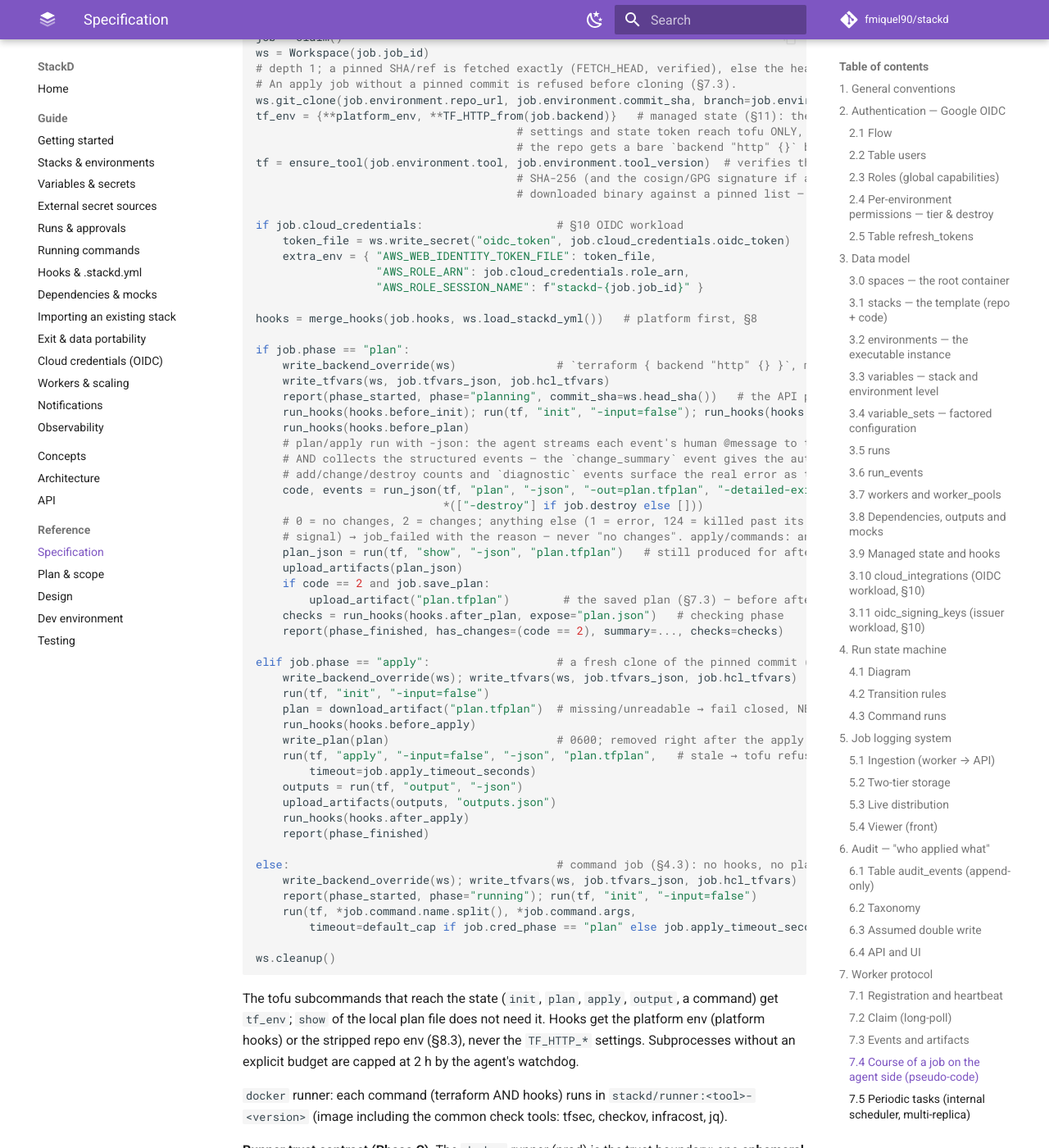
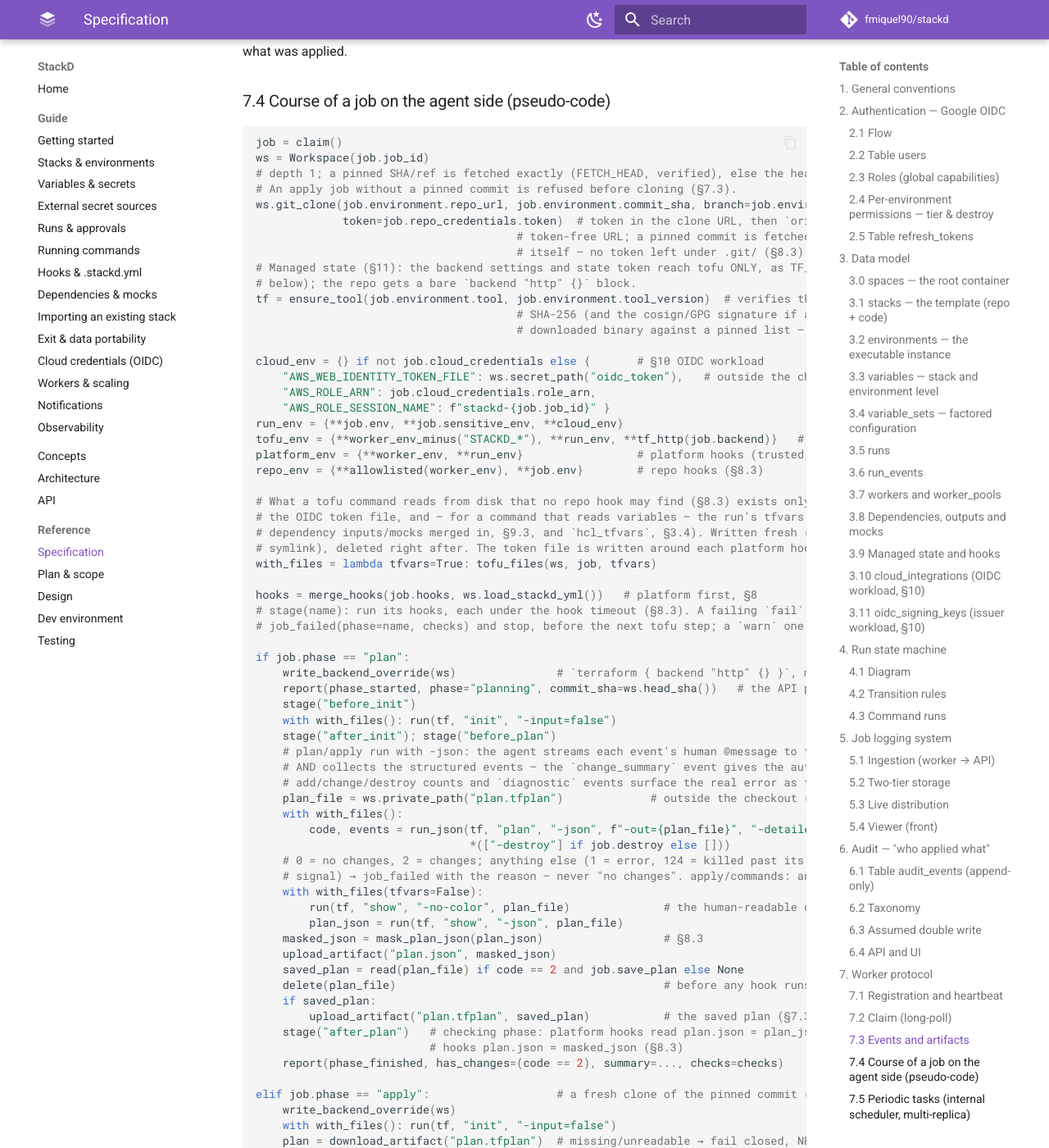
Before and after one commit to fmiquel90/stackd, an MkDocs documentation site: the page built from docs/SPECS.md, in a window 1280 px wide and 1400 px high, scrolled down 21257 px. Shown: the whole window at 82% size. Built offline with MkDocs 1.6.1 and Material for MkDocs 9.7.7, drawn with Linux system fonts in a browser that asks for light colours; comment, search, counter and statistics services are not loaded; some of the changed text lies outside the part shown.

Commit message:
docs(specs): bring the hook and job-flow sections in line with the worker
§5.1 now describes the masked plan.json repo hooks read, instead of the residual leak through the
raw one. The §7.4 pseudo-code now shows what the agent does: tfvars and the OIDC token file
written per tofu call, the tofu/platform/repo environments, the plan file outside the checkout,
the masked plan for repo hooks, a failing hook ending the job at every stage, the origin reset,
and the outputs reported with an after_apply failure. §7.3 gains the same points. §8.3 no longer
promises plan.json "beyond" after_plan: the apply job has none.

Co-Authored-By: Claude Opus 5.5 <noreply@anthropic.com>
Claude-Session: https://claude.ai/code/session_01GnPDxipMbvu5Jz99ykzK9t

```diff
--- a/docs/SPECS.md
+++ b/docs/SPECS.md
@@ -441,7 +441,7 @@ POST /worker/v1/jobs/{id}/logs
 - `seq` strictly increasing per phase → idempotency of retries.
 - `section` distinguishes hooks from the terraform stream (dedicated sections in the viewer).
 - Agent buffer: 1 s / 32 KB. **Masking before sending of ALL the run's sensitive values** — `sensitive_env` *and* the `tfvars` marked `sensitive` (§3.3) — replaced with `***`. The agent builds the masking table from the claim payload, not only from `sensitive_env`.
-- **Residual leak via `plan.json`**: an `after_plan` hook (infracost, jq, script) reads `plan.json`, which contains the variable values. Terraform marks `sensitive` the values it knows as such, but a hook that dumps the raw JSON can re-print a sensitive value to its stdout (and thus to the logs). Mitigations: (a) the value-based masking above also applies to hook stdout; (b) a short or transformed secret (base64, substring) escapes value-based masking — a **documented** limit, do not put exploitable secrets in non-sensitive `tfvars`. The check tools (tfsec/checkov/infracost) do not print values by default.
+- **`plan.json` and hooks**: `tofu show -json` lists the run's variable values in clear, sensitive ones included. **Repo** hooks only ever read a **masked copy** (§8.3): every value tofu marks sensitive and every value of the masking table above replaced by `***`; the uploaded `plan.json` artifact is that copy too. **Platform** hooks (trusted, §8.1) read the raw JSON: one that dumps it can re-print a sensitive value to its stdout, where the value-based masking above still applies. Residual limit: a short or transformed secret (base64, substring) escapes value-based masking — in hook stdout, and in the repo hooks' copy wherever tofu did not mark the value sensitive itself — a **documented** limit, do not put exploitable secrets in non-sensitive `tfvars`. The check tools (tfsec/checkov/infracost) do not print values by default.
 - **Cleartext tripwire (Phase C)**: after a phase, the agent scans the plan (`show -json`) and apply (`output -json`) for any value Stackd treats as sensitive appearing verbatim in a **non-sensitive** output — terraform only redacts outputs the *repo* marked `sensitive = true`, so a sensitive Stackd variable echoed by an unmarked output leaks. On plan it flags the run with a `secret_leak_suspected` **warn** check (config `STACKD_LEAK_TRIPWIRE=fail` aborts the run before any apply); on apply it is warn-only (a masked log line) since the infra has already changed. The tripwire **narrows, does not eliminate**, the leak surface — a transformed secret still escapes value-based detection. The human-readable `show` already relies on terraform's own `(sensitive value)` redaction; only the masked JSON artifact is uploaded.
 - ANSI sequences preserved (color rendering on the front side).
 
@@ -683,12 +683,12 @@ GET /worker/v1/jobs/{id}/artifacts/plan.tfplan          # the apply job's saved
 
 **Saved plan.** What a human confirms is the plan file the plan job made, and the apply applies exactly that file (`tofu apply plan.tfplan`) — never a fresh plan:
 
-- **Upload** (`PUT …/plan.tfplan`, worker-authenticated, the run's worker only): accepted only for a `tracked`/`destroy` run (`409` for a proposed or command run) and only during its plan job (`preparing`/`planning`/`checking`, checked under the run's row lock — `409` afterwards: once planned, the reviewed plan is frozen, for every worker). Capped at 64 MiB (`413`, also while streaming), empty → `400`. The API encrypts it (AES-256-GCM, app key, AAD bound to its S3 key — a plan file holds the run's variable values in clear, sensitive ones included), stores it under `artifacts/{run_id}/plan.tfplan` (§11.3) and records the key on the run (`runs.plan_artifact_key`). The agent uploads it right after `plan`/`show`, **before any `after_plan` hook** (a repo hook can't swap what gets applied).
+- **Upload** (`PUT …/plan.tfplan`, worker-authenticated, the run's worker only): accepted only for a `tracked`/`destroy` run (`409` for a proposed or command run) and only during its plan job (`preparing`/`planning`/`checking`, checked under the run's row lock — `409` afterwards: once planned, the reviewed plan is frozen, for every worker). Capped at 64 MiB (`413`, also while streaming), empty → `400`. The API encrypts it (AES-256-GCM, app key, AAD bound to its S3 key — a plan file holds the run's variable values in clear, sensitive ones included), stores it under `artifacts/{run_id}/plan.tfplan` (§11.3) and records the key on the run (`runs.plan_artifact_key`). The agent makes the plan file outside the checkout, reads it right after `plan`/`show`, deletes it and uploads those bytes **before any `after_plan` hook** (a repo hook can neither swap what gets applied nor read it, §8.3).
 - **Download** (`GET …/plan.tfplan`): only by the worker holding the run, only while the run is `applying` (`409` otherwise — not even the worker that planned it before the apply claim). No saved plan / object missing → `404`; integrity failure (wrong key, tampered or moved blob) → `500`. Never anything else in its place.
-- **Apply job**: clone the pinned commit, `init`, download the saved plan — on any refusal or error the job **fails closed** (`saved plan unavailable, not applied: …`), before the `before_apply` hooks — then `before_apply` hooks, write the plan (`0600`, replacing whatever the checkout has at that path, never through a symlink), `apply -input=false -json plan.tfplan`, delete the file (the `after_apply` repo hooks never see it). tofu itself refuses a saved plan whose state moved since (`Saved plan is stale`) or whose inputs changed (`Mismatch between input and plan variable value`): the run fails with tofu's detail and "trigger a new plan".
+- **Apply job**: clone the pinned commit, `init`, download the saved plan — on any refusal or error the job **fails closed** (`saved plan unavailable, not applied: …`), before the `before_apply` hooks — then `before_apply` hooks (a failing `fail` check fails the job here: nothing is applied, §8.3), write the plan (`0600`, replacing whatever the checkout has at that path, never through a symlink), `apply -input=false -json plan.tfplan` with the run's tfvars present for that command only, delete the file (the `after_apply` repo hooks never see it). tofu itself refuses a saved plan whose state moved since (`Saved plan is stale`) or whose inputs changed (`Mismatch between input and plan variable value`): the run fails with tofu's detail and "trigger a new plan".
 - **Retention**: deleted once the run is terminal (§11.3).
 
-**Commit pinning.** The plan job reports the full SHA it checked out on `phase_started(planning)`. A run triggered without a commit (manual, cascade) is pinned to it; a run whose `commit_sha` is a ref (branch/tag) is re-pinned to the SHA it resolved to; a run already pinned to a full SHA must have checked out exactly that commit — otherwise the API fails it (`commit_mismatch`, audited `run.apply_failed`) and answers `409`. A malformed SHA gets `400`. The apply job is handed the pinned SHA and clones exactly it (shallow `fetch` of that SHA, checkout of `FETCH_HEAD`, verified against `HEAD`), so the apply, its hooks and `output -json` run on the reviewed commit and staleness (§9.6) knows what was applied.
+**Commit pinning.** The plan job reports the full SHA it checked out on `phase_started(planning)`. A run triggered without a commit (manual, cascade) is pinned to it; a run whose `commit_sha` is a ref (branch/tag) is re-pinned to the SHA it resolved to; a run already pinned to a full SHA must have checked out exactly that commit — otherwise the API fails it (`commit_mismatch`, audited `run.apply_failed`) and answers `409`. A malformed SHA gets `400`. The apply job is handed the pinned SHA and clones exactly it (shallow `fetch` of that SHA from the authed URL — `origin` itself points at the token-free URL, §8.3 — checkout of `FETCH_HEAD`, verified against `HEAD`), so the apply, its hooks and `output -json` run on the reviewed commit and staleness (§9.6) knows what was applied.
 
 ### 7.4 Course of a job on the agent side (pseudo-code)
 
@@ -697,54 +697,77 @@ job = claim()
 ws = Workspace(job.job_id)
 # depth 1; a pinned SHA/ref is fetched exactly (FETCH_HEAD, verified), else the head of `branch`.
 # An apply job without a pinned commit is refused before cloning (§7.3).
-ws.git_clone(job.environment.repo_url, job.environment.commit_sha, branch=job.environment.branch)
-tf_env = {**platform_env, **TF_HTTP_from(job.backend)}   # managed state (§11): the backend
-                                       # settings and state token reach tofu ONLY, as TF_HTTP_*;
-                                       # the repo gets a bare `backend "http" {}` block
+ws.git_clone(job.environment.repo_url, job.environment.commit_sha, branch=job.environment.branch,
+             token=job.repo_credentials.token)  # token in the clone URL, then `origin` reset to the
+                                       # token-free URL; a pinned commit is fetched from the authed URL
+                                       # itself — no token left under .git/ (§8.3)
+# Managed state (§11): the backend settings and state token reach tofu ONLY, as TF_HTTP_* (tofu_env
+# below); the repo gets a bare `backend "http" {}` block.
 tf = ensure_tool(job.environment.tool, job.environment.tool_version)  # verifies the checksum
                                        # SHA-256 (and the cosign/GPG signature if available) of the
                                        # downloaded binary against a pinned list — refuse otherwise (supply-chain)
 
-if job.cloud_credentials:                    # §10 OIDC workload
-    token_file = ws.write_secret("oidc_token", job.cloud_credentials.oidc_token)
-    extra_env = { "AWS_WEB_IDENTITY_TOKEN_FILE": token_file,
-                  "AWS_ROLE_ARN": job.cloud_credentials.role_arn,
-                  "AWS_ROLE_SESSION_NAME": f"stackd-{job.job_id}" }
+cloud_env = {} if not job.cloud_credentials else {       # §10 OIDC workload
+    "AWS_WEB_IDENTITY_TOKEN_FILE": ws.secret_path("oidc_token"),   # outside the checkout
+    "AWS_ROLE_ARN": job.cloud_credentials.role_arn,
+    "AWS_ROLE_SESSION_NAME": f"stackd-{job.job_id}" }
+run_env = {**job.env, **job.sensitive_env, **cloud_env}
+tofu_env = {**worker_env_minus("STACKD_*"), **run_env, **tf_http(job.backend)}   # runner contract
+platform_env = {**worker_env, **run_env}                 # platform hooks (trusted, §8.3)
+repo_env = {**allowlisted(worker_env), **job.env}        # repo hooks (§8.3)
+
+# What a tofu command reads from disk that no repo hook may find (§8.3) exists only while it runs:
+# the OIDC token file, and — for a command that reads variables — the run's tfvars (`tfvars_json`,
+# dependency inputs/mocks merged in, §9.3, and `hcl_tfvars`, §3.4). Written fresh (never through a
+# symlink), deleted right after. The token file is written around each platform hook the same way.
+with_files = lambda tfvars=True: tofu_files(ws, job, tfvars)
 
 hooks = merge_hooks(job.hooks, ws.load_stackd_yml())   # platform first, §8
+# stage(name): run its hooks, each under the hook timeout (§8.3). A failing `fail` hook → report
+# job_failed(phase=name, checks) and stop, before the next tofu step; a `warn` one → into `checks`.
 
 if job.phase == "plan":
     write_backend_override(ws)               # `terraform { backend "http" {} }`, managed state only
-    write_tfvars(ws, job.tfvars_json, job.hcl_tfvars)
     report(phase_started, phase="planning", commit_sha=ws.head_sha())   # the API pins the run
-    run_hooks(hooks.before_init); run(tf, "init", "-input=false"); run_hooks(hooks.after_init)
-    run_hooks(hooks.before_plan)
+    stage("before_init")
+    with with_files(): run(tf, "init", "-input=false")
+    stage("after_init"); stage("before_plan")
     # plan/apply run with -json: the agent streams each event's human @message to the log (masked)
     # AND collects the structured events — the `change_summary` event gives the authoritative
     # add/change/destroy counts and `diagnostic` events surface the real error as the run's `error`.
-    code, events = run_json(tf, "plan", "-json", "-out=plan.tfplan", "-detailed-exitcode",
-                            *(["-destroy"] if job.destroy else []))
+    plan_file = ws.private_path("plan.tfplan")             # outside the checkout (§8.3)
+    with with_files():
+        code, events = run_json(tf, "plan", "-json", f"-out={plan_file}", "-detailed-exitcode",
+                                *(["-destroy"] if job.destroy else []))
     # 0 = no changes, 2 = changes; anything else (1 = error, 124 = killed past its time budget, a
     # signal) → job_failed with the reason — never "no changes". apply/commands: any non-zero fails.
-    plan_json = run(tf, "show", "-json", "plan.tfplan")   # still produced for after_plan hooks
-    upload_artifacts(plan_json)
-    if code == 2 and job.save_plan:
-        upload_artifact("plan.tfplan")        # the saved plan (§7.3) — before after_plan hooks
-    checks = run_hooks(hooks.after_plan, expose="plan.json")   # checking phase
+    with with_files(tfvars=False):
+        run(tf, "show", "-no-color", plan_file)              # the human-readable diff, to the log
+        plan_json = run(tf, "show", "-json", plan_file)
+    masked_json = mask_plan_json(plan_json)                  # §8.3
+    upload_artifact("plan.json", masked_json)
+    saved_plan = read(plan_file) if code == 2 and job.save_plan else None
+    delete(plan_file)                                        # before any hook runs
+    if saved_plan:
+        upload_artifact("plan.tfplan", saved_plan)           # the saved plan (§7.3)
+    stage("after_plan")   # checking phase: platform hooks read plan.json = plan_json, then the repo
+                          # hooks plan.json = masked_json (§8.3)
     report(phase_finished, has_changes=(code == 2), summary=..., checks=checks)
 
 elif job.phase == "apply":                   # a fresh clone of the pinned commit (§7.3)
-    write_backend_override(ws); write_tfvars(ws, job.tfvars_json, job.hcl_tfvars)
-    run(tf, "init", "-input=false")
+    write_backend_override(ws)
+    with with_files(): run(tf, "init", "-input=false")
     plan = download_artifact("plan.tfplan")  # missing/unreadable → fail closed, NEVER re-plan
-    run_hooks(hooks.before_apply)
+    stage("before_apply")                    # a failing check → nothing applied
     write_plan(plan)                         # 0600; removed right after the apply
-    run(tf, "apply", "-input=false", "-json", "plan.tfplan",   # stale → tofu refuses → failed
-        timeout=job.apply_timeout_seconds)
-    outputs = run(tf, "output", "-json")
+    with with_files():                       # the tfvars too: tofu refuses changed inputs (§7.3)
+        run(tf, "apply", "-input=false", "-json", "plan.tfplan",   # stale → tofu refuses → failed
+            timeout=job.apply_timeout_seconds)
+    with with_files(tfvars=False): outputs = run(tf, "output", "-json")
     upload_artifacts(outputs, "outputs.json")
-    run_hooks(hooks.after_apply)
-    report(phase_finished)
+    stage("after_apply")                     # a failing check → job_failed(after_apply) carrying
+                                             # `outputs`: recorded, no cascade (§8.3)
+    report(phase_finished, outputs=outputs, checks=checks)
 
 else:                                        # command job (§4.3): no hooks, no plan/apply phases
     write_backend_override(ws); write_tfvars(ws, job.tfvars_json, job.hcl_tfvars)
@@ -818,7 +841,7 @@ hooks:
 - **Cloud credentials (§10) not exported to repo hooks.** The `AWS_WEB_IDENTITY_TOKEN_FILE` / `AWS_ROLE_ARN` variables are injected only into the environment of **terraform** invocations, never into that of **repo** hooks by default (same reasons as `sensitive_env`: a `.stackd.yml` pushed via PR must not be able to assume the prod apply role and exfiltrate). Opt-in per env if a hook legitimately needs the cloud. **Platform** hooks (non-bypassable) have access to it. The token file `AWS_WEB_IDENTITY_TOKEN_FILE` names (`<workspace>/oidc_token`, outside the checkout) is on disk only while a tofu command or a platform hook runs — written fresh for each, never through a planted symlink, and removed right after — so a repo hook can't read it either (as `../oidc_token`).
 - **Repo-hook env is built from an allowlist.** Of the worker process environment, the agent's `repo_env` keeps only what any shell command needs — `PATH`, `HOME`, `USER`, `LOGNAME`, `SHELL`, `TMPDIR`, `TERM`, `LANG`, `LANGUAGE`, `LC_*`, `TZ`, the proxy settings (`HTTP_PROXY`, `HTTPS_PROXY`, `NO_PROXY`, `ALL_PROXY`, either case) and the CA bundle location (`SSL_CERT_FILE`, `SSL_CERT_DIR`) — then layers the run's non-sensitive `env`. Nothing else of the worker's own environment reaches a repo hook: a worker host can carry any secret there (the pool token, a database URL, a cloud-credential family such as `AWS_*` — exported, on the **trusted-dev** `local` runner, by a mounted `~/.aws`; the `docker` runner (prod) bakes no long-lived creds into the image), and the state backend's `TF_HTTP_*` (§11.2) go to tofu only. Anything a repo hook needs is set as a run variable. Platform hooks keep the worker's environment. A regression test asserts a repo hook sees neither cloud nor sensitive env, nor any other worker variable.
 - **Repo hooks at the `*_apply` stages on tier=prod**: forbidden by default. On a `tier=prod` env, only **platform** hooks execute at `before_apply`/`after_apply`; a repo hook at these stages is ignored with a visible warning (it would run with the prod write role). The `*_init`/`*_plan` repo stages remain allowed (plan role = ReadOnly).
-- `plan.json` available for reading at the `after_plan` stage and beyond. `tofu show -json` lists the run's variable values in clear, sensitive ones included: **platform** hooks read it as is; before the first **repo** hook runs it is replaced by a **masked copy** — every value tofu marks sensitive (input variables declared `sensitive`, resource attributes, outputs) and every value the agent masks in logs (§5.1) replaced by `***`, the rest kept as valid JSON. The uploaded `plan.json` artifact is that masked copy. The plan job writes its plan file (`plan.tfplan`) outside the checkout and deletes it, once shown and uploaded (§7.3), before any `after_plan` hook runs: no repo hook finds the saved plan, nor raw plan JSON, in the workspace. Files the agent writes into the checkout replace whatever is there — a repo-planted symlink is never written through.
+- `plan.json` available for reading at the `after_plan` stage — the plan job's last; the apply job is a fresh clone (§7.3) and has none. `tofu show -json` lists the run's variable values in clear, sensitive ones included: **platform** hooks read it as is; before the first **repo** hook runs it is replaced by a **masked copy** — every value tofu marks sensitive (input variables declared `sensitive`, resource attributes, outputs) and every value the agent masks in logs (§5.1) replaced by `***`, the rest kept as valid JSON. The uploaded `plan.json` artifact is that masked copy. The plan job writes its plan file (`plan.tfplan`) outside the checkout and deletes it, once shown and uploaded (§7.3), before any `after_plan` hook runs: no repo hook finds the saved plan, nor raw plan JSON, in the workspace. Files the agent writes into the checkout replace whatever is there — a repo-planted symlink is never written through.
 - **The run's tfvars are in the checkout only while tofu reads them.** `stackd.auto.tfvars.json` and `zzz_stackd.auto.tfvars` (§3.4) are written right before each tofu command that reads variables — `init`, `plan`, `apply` (so tofu still refuses a saved plan whose inputs changed, §7.3) and a command run's subcommand — and deleted right after it: no hook, at any stage, finds them. tofu auto-loads them as before (same precedence among the repo's own `*.auto.tfvars`, and every subcommand reads them), which `-var-file` would change.
 - **The repo token is not in the checkout.** The agent clones with the token in the URL (`repo_credentials`, §7.2), then points `origin` back at the token-free `repo_url` before anything else runs; the pinned-commit fetch (§7.3) is handed the authed URL itself. git keeps no other copy (`FETCH_HEAD` and the reflogs record the URL without its credentials): no hook finds the token under `.git/`.
 - Timeout per hook: 10 min, configurable per worker (`STACKD_HOOK_TIMEOUT_SECONDS`), for platform and repo hooks alike. Past it the hook is killed — its whole process group, so a child it started can't outlive it — and fails by its own `on_failure` (detail `timed out after <n>s`). Logs in a dedicated section of the viewer.
```
